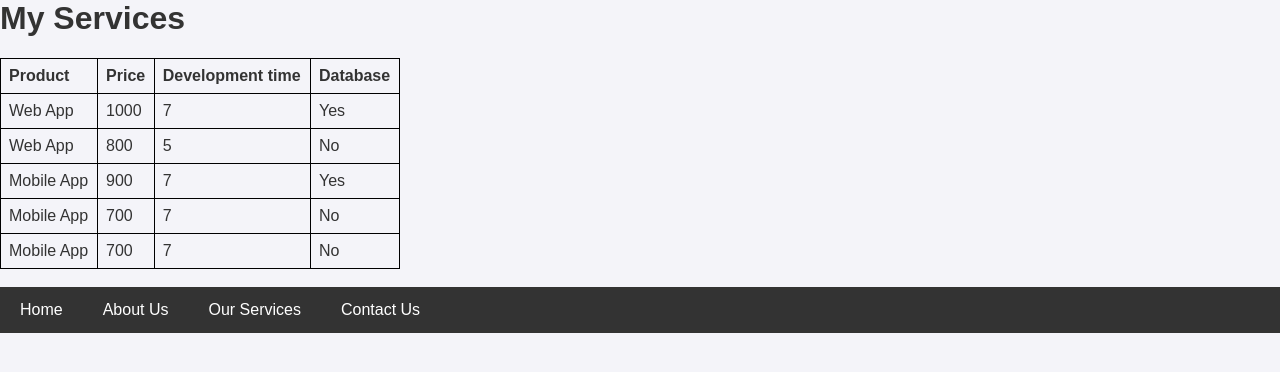
After one commit to KaiCoding10/CIS134Kien, a PHP site: page /services.php in a window 1280 px wide. The commit adds this page. Shown: the top 372 px of the page. Run offline with PHP 8.4, Linux system fonts and the light colour scheme.

Commit message:
Add services.php page, create table to display products, use arrays to store data for nav bar and product table

```diff
--- a/CSS/sharedStyle.css
+++ b/CSS/sharedStyle.css
@@ -47,3 +47,15 @@ img {
     width: 80px;
     height: 80px;
 }
+
+table {
+    width: 400px;
+    border-collapse: collapse; /* Ensures borders between cells are merged */
+}
+table, th, td {
+    border: 1px solid black; /* Adds a border to the table, header, and data cells */
+}
+th, td {
+    padding: 8px; /* Adds padding inside each cell */
+    text-align: left; /* Aligns text to the left */
+}
--- a/index.php
+++ b/index.php
@@ -4,7 +4,7 @@
     <meta charset="UTF-8">
     <meta name="viewport" content="width=device-width, initial-scale=1.0">
     <title>Welcome to Your Business</title>
-    <link rel="stylesheet" href="CSS/sharedStyle.css"
+    <link rel="stylesheet" href="CSS/sharedStyle.css">
 </head>
 <body>
 <header>
--- /dev/null
+++ b/services.php
@@ -0,0 +1,76 @@
+<link rel="stylesheet" href="CSS/sharedStyle.css">
+<?php
+echo "<h1>My Services</h1>";
+$servicesArray = [
+    ["Web App", 1000, 7, "Yes"],
+    ["Web App", 800, 5, "No"],
+    ["Mobile App", 900, 7, "Yes"],
+    ["Mobile App", 700, 7, "No"],
+    ["Windows App", 1500, 7, "Yes"],
+]
+?>
+<!-- Create a 4-column HTML table -->
+<table>
+    <thead>
+    <tr>
+        <th>Product</th>
+        <th>Price</th>
+        <th>Development time</th>
+        <th>Database</th>
+    </tr>
+    </thead>
+    <tbody>
+    <tr>
+        <td><?php echo $servicesArray[0][0]?></td>
+        <td><?php echo $servicesArray[0][1]?></td>
+        <td> <?php echo $servicesArray[0][2]?></td>
+        <td><?php echo $servicesArray[0][3]?></td>
+    </tr>
+    <tr>
+        <td><?php echo $servicesArray[1][0]?></td>
+        <td><?php echo $servicesArray[1][1]?></td>
+        <td> <?php echo $servicesArray[1][2]?></td>
+        <td><?php echo $servicesArray[1][3]?></td>
+    </tr>
+    <tr>
+        <td><?php echo $servicesArray[2][0]?></td>
+        <td><?php echo $servicesArray[2][1]?></td>
+        <td> <?php echo $servicesArray[2][2]?></td>
+        <td><?php echo $servicesArray[2][3]?></td>
+    </tr>
+    <tr>
+        <td><?php echo $servicesArray[3][0]?></td>
+        <td><?php echo $servicesArray[3][1]?></td>
+        <td> <?php echo $servicesArray[3][2]?></td>
+        <td><?php echo $servicesArray[3][3]?></td>
+    </tr>
+    <tr>
+        <td><?php echo $servicesArray[3][0]?></td>
+        <td><?php echo $servicesArray[3][1]?></td>
+        <td> <?php echo $servicesArray[3][2]?></td>
+        <td><?php echo $servicesArray[3][3]?></td>
+    </tr>
+    </tbody>
+</table>
+<br>
+
+<?php
+// Create an array to store the navigation captions
+$navCaptions = ["Home", "About Us", "Our Services", "Contact Us"];
+// Create another array named $navLinks that contain the URL information for the links
+$navLinks = ["index.php", "about.php", "services.php", "contact.php"];
+echo "<nav>";
+echo "<a href='$navLinks[0]'>";
+echo "$navCaptions[0]";
+echo "</a>";
+echo "<a href='$navLinks[1]'>";
+echo "$navCaptions[1]";
+echo "</a>";
+echo "<a href='$navLinks[2]'>";
+echo "$navCaptions[2]";
+echo "</a>";
+echo "<a href='$navLinks[3]'>";
+echo "$navCaptions[3]";
+echo "</a>";
+echo "</nav>"
+?>
```
